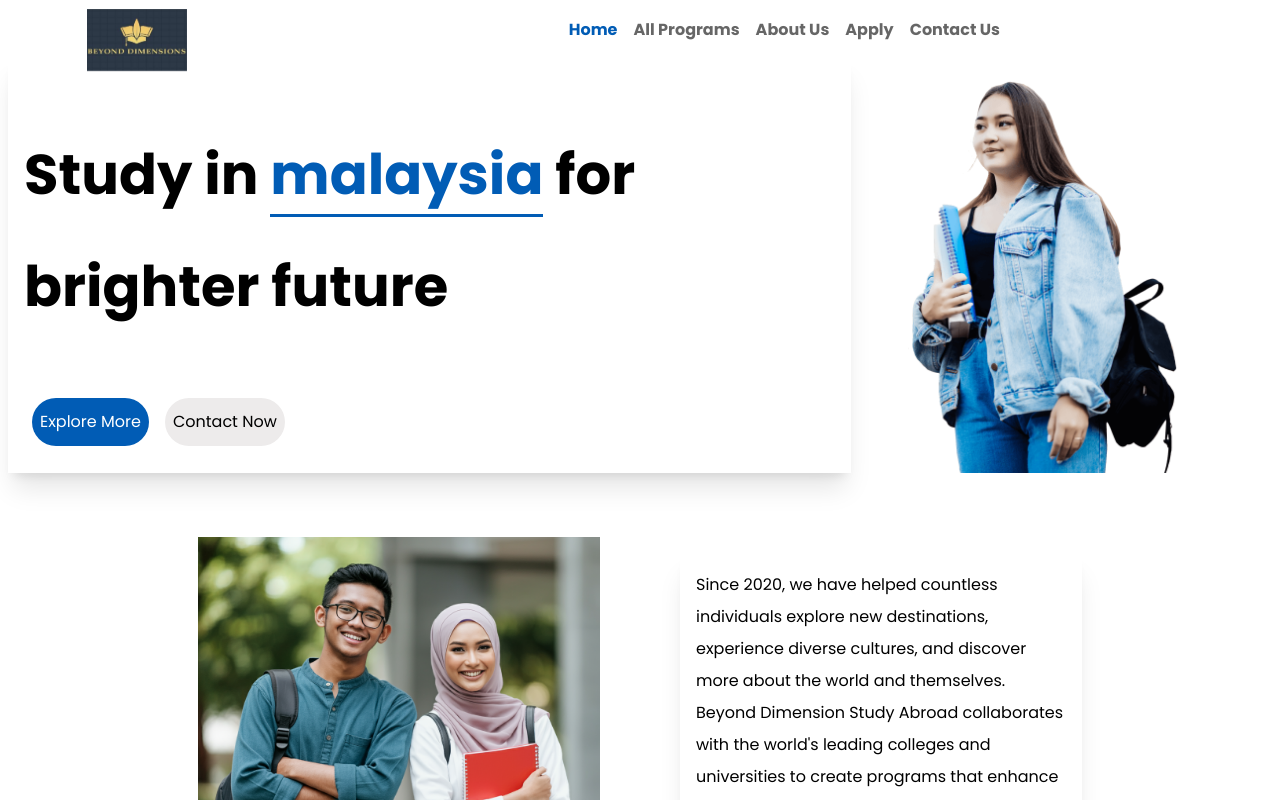
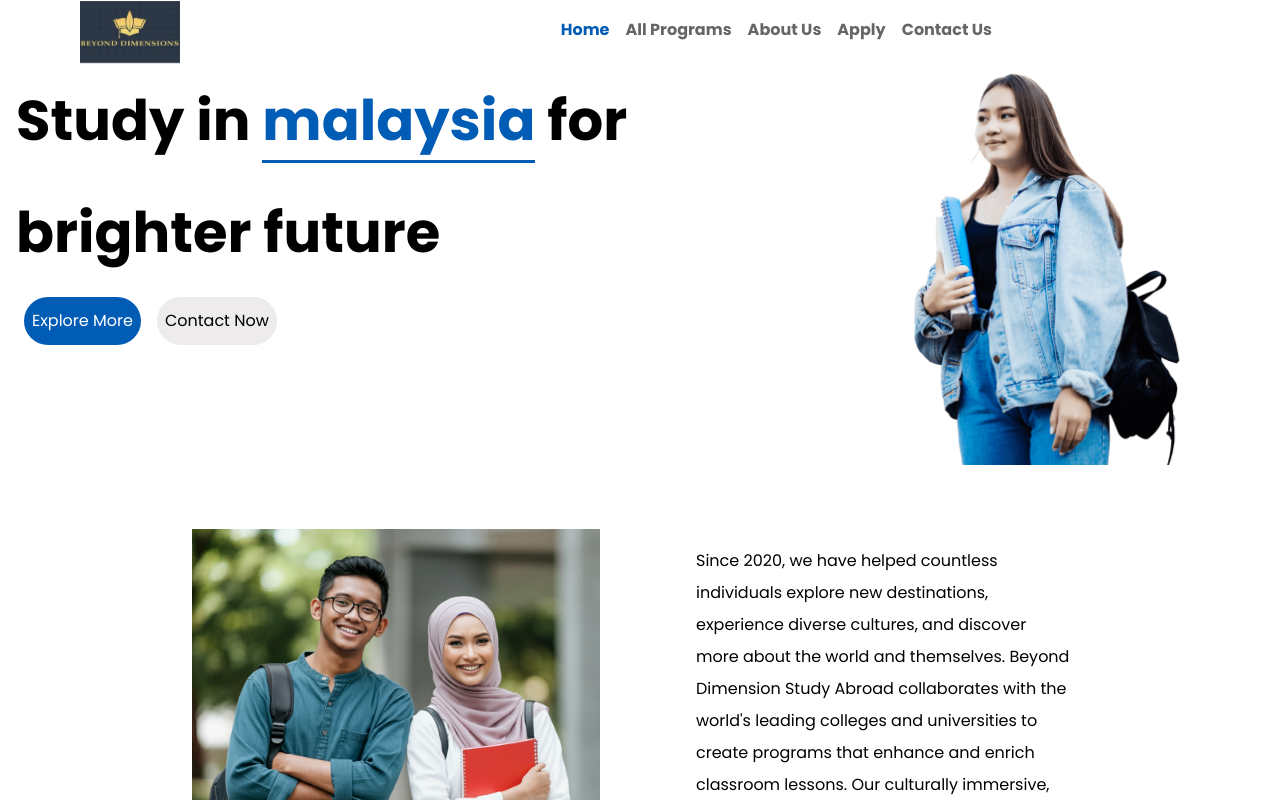
Before and after one commit to Baboucar/sabroad, a Vue app: page / in a window 1280 px wide. Shown: the top 800 px of the page. Built offline with nearby package versions, Linux system fonts and the light colour scheme; a web font is replaced by a local one.

Commit message:
fix footer

```diff
--- a/index.html
+++ b/index.html
@@ -6,7 +6,7 @@
     <meta name="viewport" content="width=device-width, initial-scale=1.0">
     <link rel="stylesheet" href="https://cdnjs.cloudflare.com/ajax/libs/font-awesome/6.0.0-beta3/css/all.min.css">
 
-    <title>Beyond Dimensions</title>
+    <title>Beyond Dimesions</title>
   </head>
   <body>
     <div id="app"></div>
--- a/src/assets/main.css
+++ b/src/assets/main.css
@@ -0,0 +1,4 @@
+*{
+    padding: 0;
+    margin: 0;
+}
--- a/src/components/Home.vue
+++ b/src/components/Home.vue
@@ -184,7 +184,6 @@ export default {
 .about_desc,
 .desc {
     line-height: 2;
-    box-shadow: 0 20px 25px -5px rgba(0, 0, 0, .1), 0 8px 10px -6px rgba(0, 0, 0, .1);
     padding: 1rem;
 }
 
@@ -275,7 +274,7 @@ img {
 
 .video {
     display: block;
-    width: 93%;
+    width: 97%;
     margin: 1rem auto;
 }
 
```
